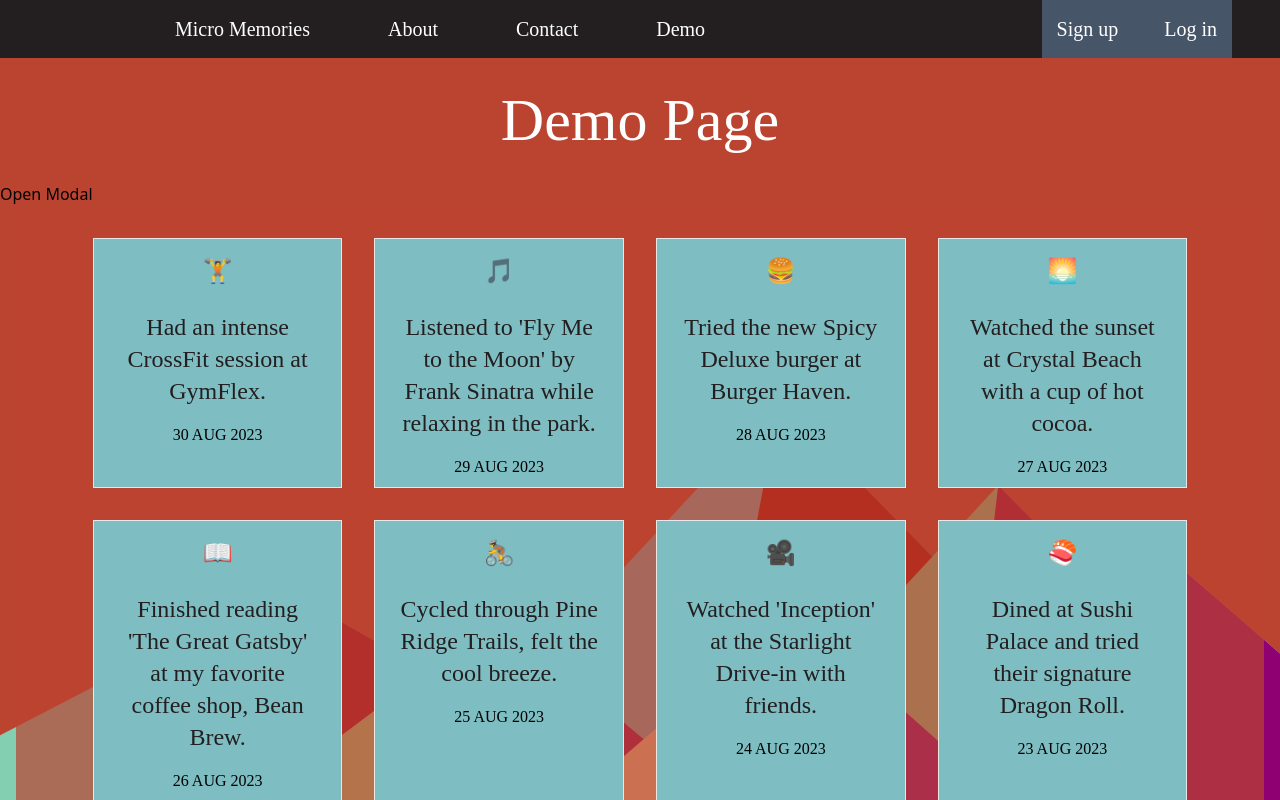
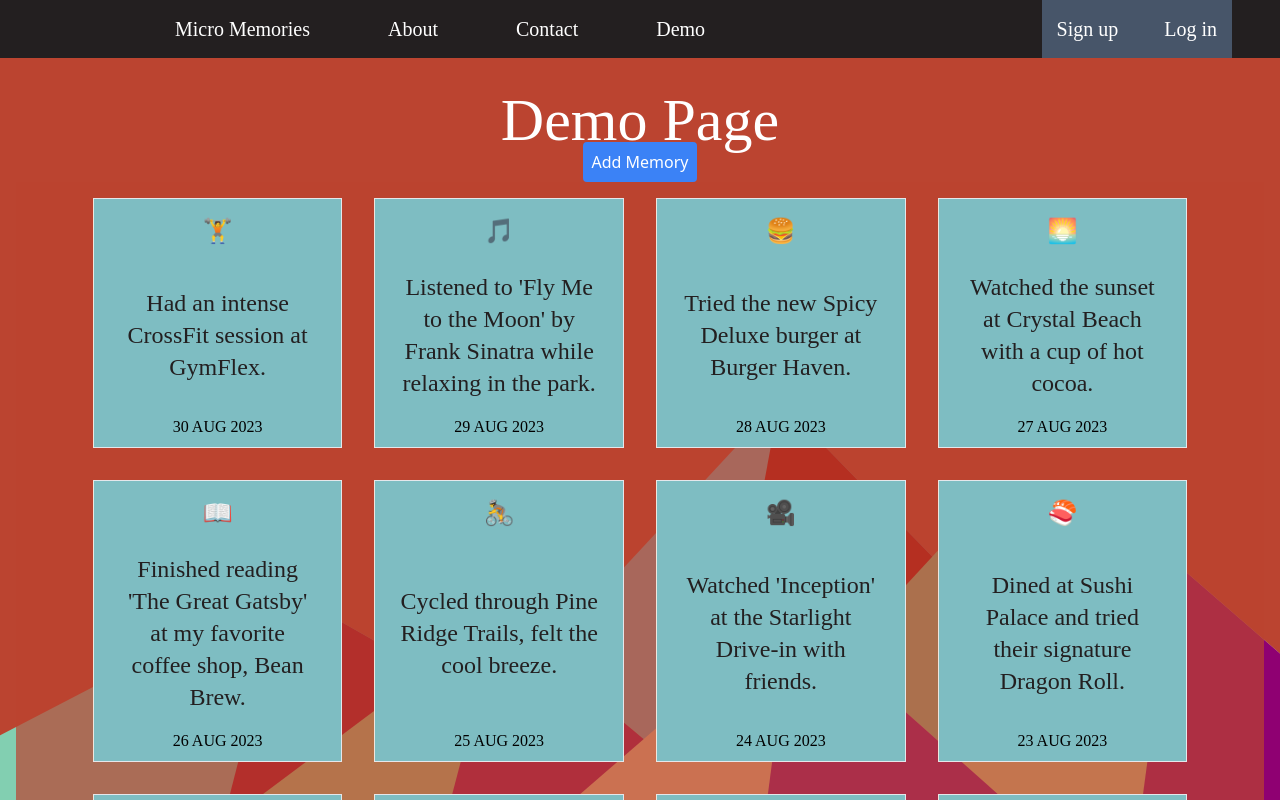
Before and after one commit to taiarima/memories, a React (Vite) app: page /demo in a window 1280 px wide. Shown: the top 800 px of the page. Built offline with nearby package versions, Linux system fonts and the light colour scheme; a web font is replaced by a local one.

Commit message:
Added close modal function.

```diff
--- a/src/App.jsx
+++ b/src/App.jsx
@@ -8,12 +8,11 @@ const Home = lazy(() => import("./pages/Home"));
 const SignUp = lazy(() => import("./pages/SignUp"));
 const Login = lazy(() => import("./pages/Login"));
 
-
 function App() {
   return (
     <>
       <BrowserRouter>
-        <Suspense fallback={Home}>
+        <Suspense fallback={<Home />}>
           <Routes>
             <Route index path="/" element={<Home />} />
             <Route path="about" element={<About />} />
--- a/src/components/AddMemModal.jsx
+++ b/src/components/AddMemModal.jsx
@@ -26,7 +26,7 @@ const categories = [
   "🗣️ Socializing",
 ];
 
-function AddMemModal() {
+function AddMemModal({ closeModal }) {
   const [text, setText] = useState("");
   const [category, setCategory] = useState(categories[0]);
   const [date, setDate] = useState(new Date().toISOString().substr(0, 10));
@@ -37,13 +37,28 @@ function AddMemModal() {
     }
   };
 
+  const handleBackgroundClick = (e) => {
+    if (e.target === e.currentTarget) {
+      closeModal();
+    }
+  };
+
+  const handleSubmit = () => {
+    // Your submit logic here
+    closeModal();
+  };
+
   return (
-    <div className="fixed top-0 left-0 w-full h-full flex items-center justify-center bg-opacity-50 bg-black">
+    <div
+      className="fixed top-0 left-0 w-full h-full flex items-center justify-center bg-opacity-50 bg-black"
+      onClick={handleBackgroundClick}
+    >
       <div className="bg-white p-8 rounded-lg w-1/3">
+        <button onClick={closeModal}>Close</button>
         <h1 className="text-2xl mb-4">Add Memory</h1>
 
         <textarea
-          className="w-full p-2 border rounded mb-4"
+          className="w-full p-2 border rounded mb-4 resize-none"
           placeholder="Write here..."
           value={text}
           onChange={handleTextChange}
@@ -69,7 +84,12 @@ function AddMemModal() {
           onChange={(e) => setDate(e.target.value)}
         />
 
-        <button className="bg-blue-500 text-white p-2 rounded">Submit</button>
+        <button
+          className="bg-blue-500 text-white p-2 rounded"
+          onClick={handleSubmit}
+        >
+          Submit
+        </button>
       </div>
     </div>
   );
--- a/src/components/Memory.jsx
+++ b/src/components/Memory.jsx
@@ -1,6 +1,6 @@
 function Memory({ memory }) {
   return (
-    <div className="w-1/5 m-4 p-2 bg-customTeal border border-l-customCream flex flex-col text-center font-title cursor-pointer">
+    <div className="w-1/5 m-4 p-2 bg-customTeal border border-l-customCream flex flex-col justify-between text-center font-title cursor-pointer">
       <span className="m-2 text-2xl">{memory.categoryEmoji}</span>
       <h1 className="text-2xl text-customGray m-4">{memory.entryText}</h1>
       <span>{memory.date}</span>
--- a/src/pages/Demo.jsx
+++ b/src/pages/Demo.jsx
@@ -111,19 +111,28 @@ function Demo() {
     },
   ];
 
+  const closeModal = () => {
+    setIsModalOpen(false);
+  };
+
   return (
     <div className="">
       <NavBar />
       <h1 className="font-title text-white text-6xl text-center m-8">
         Demo Page
       </h1>
-      <button onClick={() => setIsModalOpen(true)}>Open Modal</button>
-      {isModalOpen && <AddMemModal />}
-      <div className="flex flex-wrap m-4 justify-center bg-customRed bg-opacity-70">
+      <div className="relative flex flex-wrap m-4 justify-center bg-customRed bg-opacity-70">
+        <button
+          className="transform -translate-y-full bg-blue-500 text-white p-2 rounded absolute"
+          onClick={() => setIsModalOpen(true)}
+        >
+          Add Memory
+        </button>
         {demoData.map((memory) => (
           <Memory memory={memory} key={memory.id} />
         ))}
       </div>
+      {isModalOpen && <AddMemModal closeModal={closeModal} />}
     </div>
   );
 }
```
